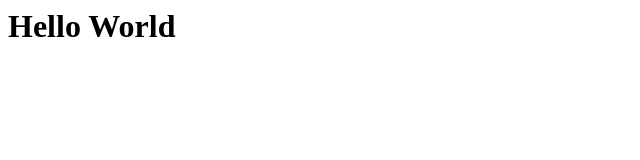
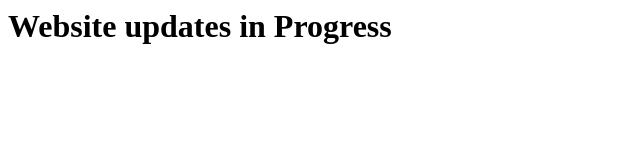
Before and after one commit to sajjafoods/sajjafoods.github.io, a plain HTML site: page index.html in a window 1280 px wide. Shown: the whole page, without its empty margins (0-640 px from the left). Drawn offline with Linux system fonts and the light colour scheme.

Commit message:
Update index.html

```diff
--- a/index.html
+++ b/index.html
@@ -2,6 +2,6 @@
 <head>
 </head>
 <body>
-<h1> Hello World </h1>
+<h1> Website updates in Progress </h1>
 </body>
 </html>
```
